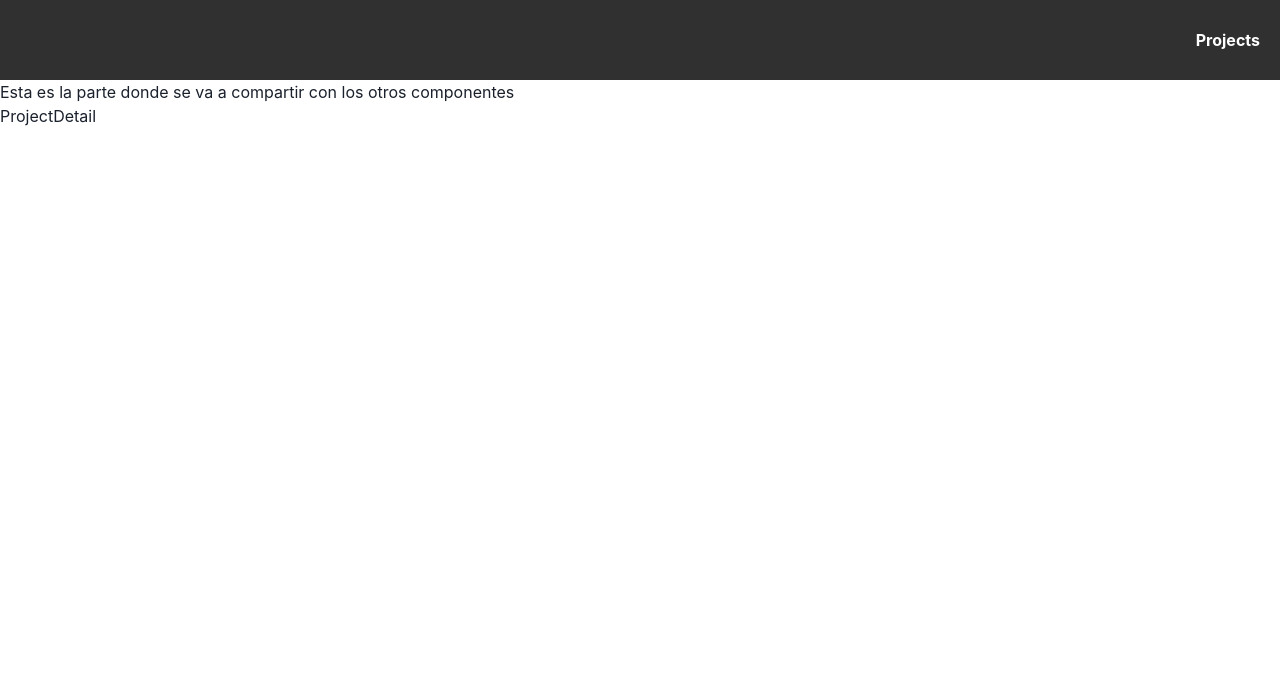
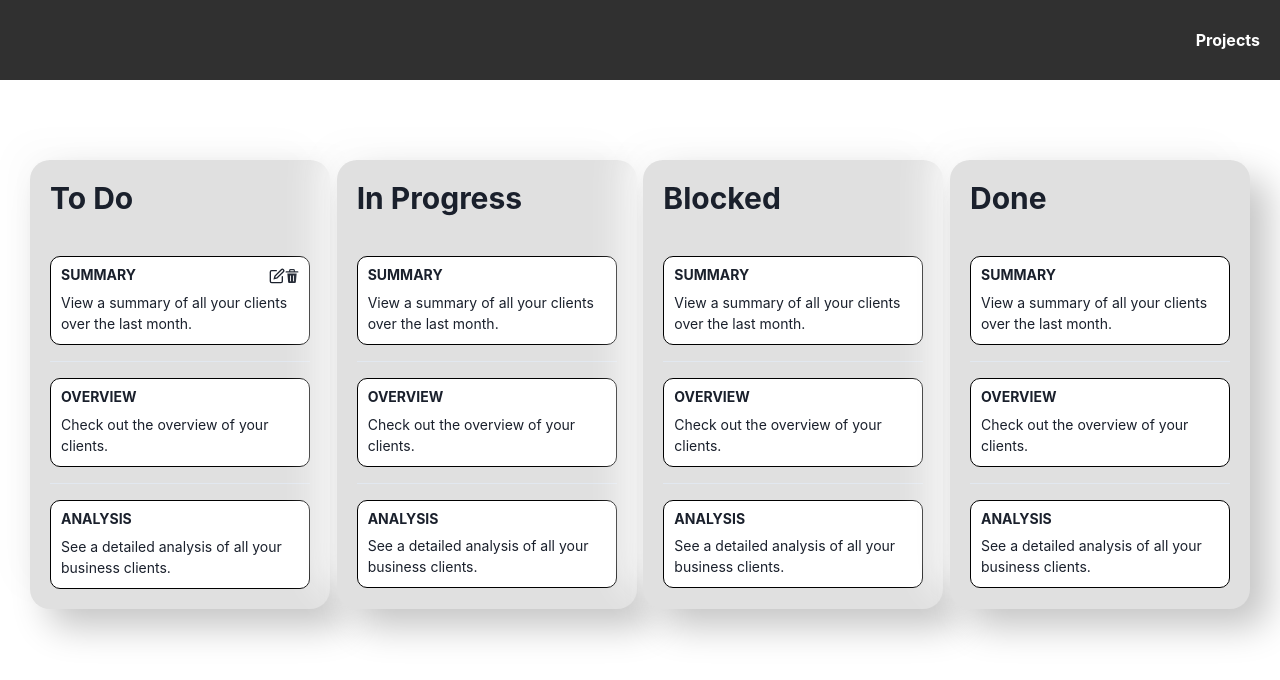
Before and after one commit to yorman-129/HackatonEafit, a React (Vite) app in the folder InnoHacks/: page /ProjectDetail in a window 1280 px wide. Shown: the top 680 px of the page. Built offline with nearby package versions, Linux system fonts and the light colour scheme.

Commit message:
diseño de home

```diff
--- a/InnoHacks/package.json
+++ b/InnoHacks/package.json
@@ -10,6 +10,7 @@
     "preview": "vite preview"
   },
   "dependencies": {
+    "@chakra-ui/icons": "^2.1.1",
     "@chakra-ui/react": "^2.8.1",
     "@emotion/react": "^11.11.1",
     "@emotion/styled": "^11.11.0",
--- a/InnoHacks/src/pages/Layout/Layout.jsx
+++ b/InnoHacks/src/pages/Layout/Layout.jsx
@@ -10,7 +10,6 @@ const Layout = () => {
             <a href='/'><img src="../../../public/favicon.ico" alt="" /></a>
             <a className='nav-container__projects' href="/Projects">Projects</a>
         </nav>
-        <div>Esta es la parte donde se va a compartir con los otros componentes</div>
         <Outlet/>
     </>
   )
--- a/InnoHacks/src/pages/ProjectDetail/ProjectDetail.jsx
+++ b/InnoHacks/src/pages/ProjectDetail/ProjectDetail.jsx
@@ -1,8 +1,204 @@
 import React from 'react'
+import './ProjectDetail.scss'
+import { Card, CardHeader, CardBody, Button, Heading, Stack, StackDivider, Text, FormControl, FormLabel, Input} from '@chakra-ui/react'
+import {
+  Modal,
+  ModalOverlay,
+  ModalContent,
+  ModalHeader,
+  ModalFooter,
+  ModalBody,
+  ModalCloseButton,
+  useDisclosure
+} from '@chakra-ui/react'
+import { EditIcon, DeleteIcon } from '@chakra-ui/icons'
 
 const ProjectDetail = () => {
+  const { isOpen, onOpen, onClose } = useDisclosure()
+  const initialRef = React.useRef(null)
+  const finalRef = React.useRef(null)
   return (
-    <div>ProjectDetail</div>
+
+    <>
+      <div className=''></div>
+      <div className='container-cards'>
+      <Card id='main-card'>
+        <CardHeader>
+          <Heading size='lg'>To Do</Heading>
+        </CardHeader>
+
+        <CardBody>
+          <Stack divider={<StackDivider />} spacing='4'>
+            <div className='task'>
+              <Heading size='xs' textTransform='uppercase' id='card-header'>
+                Summary
+                <div className='task-icons'>
+                  <button onClick={onOpen}><EditIcon boxSize={4}/></button>
+                  <button><DeleteIcon/></button>
+                  <Modal
+                    initialFocusRef={initialRef}
+                    finalFocusRef={finalRef}
+                    isOpen={isOpen}
+                    onClose={onClose}
+                  >
+                    <ModalOverlay />
+                    <ModalContent>
+                      <ModalHeader>Create your account</ModalHeader>
+                      <ModalCloseButton />
+                      <ModalBody pb={6}>
+                        <FormControl>
+                          <FormLabel>Nombre</FormLabel>
+                          <Input ref={initialRef} placeholder='First name' />
+                        </FormControl>
+
+                        <FormControl mt={4}>
+                          <FormLabel>Descirpción</FormLabel>
+                          <Input placeholder='Last name' />
+                        </FormControl>
+                      </ModalBody>
+
+                      <ModalFooter>
+                        <Button colorScheme='blue' mr={3}>
+                          Save
+                        </Button>
+                        <Button onClick={onClose}>Cancel</Button>
+                      </ModalFooter>
+                    </ModalContent>
+                  </Modal>
+                </div>
+              </Heading>
+              <Text pt='2' fontSize='sm'>
+                View a summary of all your clients over the last month.
+              </Text>
+            </div>
+            <div className='task'>
+              <Heading size='xs' textTransform='uppercase'>
+                Overview
+              </Heading>
+              <Text pt='2' fontSize='sm'>
+                Check out the overview of your clients.
+              </Text>
+            </div>
+            <div className='task'>
+              <Heading size='xs' textTransform='uppercase'>
+                Analysis
+              </Heading>
+              <Text pt='2' fontSize='sm'>
+                See a detailed analysis of all your business clients.
+              </Text>
+            </div>
+          </Stack>
+        </CardBody>
+      </Card>
+
+      <Card id='main-card'>
+        <CardHeader>
+          <Heading size='lg'>In Progress</Heading>
+        </CardHeader>
+
+        <CardBody>
+          <Stack divider={<StackDivider />} spacing='4'>
+            <div className='task'>
+              <Heading size='xs' textTransform='uppercase'>
+                Summary
+              </Heading>
+              <Text pt='2' fontSize='sm'>
+                View a summary of all your clients over the last month.
+              </Text>
+            </div>
+            <div className='task'>
+              <Heading size='xs' textTransform='uppercase'>
+                Overview
+              </Heading>
+              <Text pt='2' fontSize='sm'>
+                Check out the overview of your clients.
+              </Text>
+            </div>
+            <div className='task'>
+              <Heading size='xs' textTransform='uppercase'>
+                Analysis
+              </Heading>
+              <Text pt='2' fontSize='sm'>
+                See a detailed analysis of all your business clients.
+              </Text>
+            </div>
+          </Stack>
+        </CardBody>
+      </Card>
+      <Card id='main-card'>
+        <CardHeader>
+          <Heading size='lg'>Blocked</Heading>
+        </CardHeader>
+
+        <CardBody>
+          <Stack divider={<StackDivider />} spacing='4'>
+            <div className='task'>
+              <Heading size='xs' textTransform='uppercase'>
+                Summary
+              </Heading>
+              <Text pt='2' fontSize='sm'>
+                View a summary of all your clients over the last month.
+              </Text>
+            </div>
+            <div className='task'>
+              <Heading size='xs' textTransform='uppercase'>
+                Overview
+              </Heading>
+              <Text pt='2' fontSize='sm'>
+                Check out the overview of your clients.
+              </Text>
+            </div>
+            <div className='task'>
+              <Heading size='xs' textTransform='uppercase'>
+                Analysis
+              </Heading>
+              <Text pt='2' fontSize='sm'>
+                See a detailed analysis of all your business clients.
+              </Text>
+            </div>
+          </Stack>
+        </CardBody>
+      </Card>
+      <Card id='main-card'>
+        <CardHeader>
+          <Heading size='lg'>Done</Heading>
+        </CardHeader>
+
+        <CardBody>
+          <Stack divider={<StackDivider />} spacing='4'>
+            <div className='task'>
+              <Heading size='xs' textTransform='uppercase'>
+                Summary
+              </Heading>
+              <Text pt='2' fontSize='sm'>
+                View a summary of all your clients over the last month.
+              </Text>
+            </div>
+            <div className='task'>
+              <Heading size='xs' textTransform='uppercase'>
+                Overview
+              </Heading>
+              <Text pt='2' fontSize='sm'>
+                Check out the overview of your clients.
+              </Text>
+            </div>
+            <div className='task'>
+              <Heading size='xs' textTransform='uppercase'>
+                Analysis
+              </Heading>
+              <Text pt='2' fontSize='sm'>
+                See a detailed analysis of all your business clients.
+              </Text>
+            </div>
+          </Stack>
+        </CardBody>
+      </Card>
+
+
+    </div>
+    </>
+
+
   )
 }
 
--- /dev/null
+++ b/InnoHacks/src/pages/ProjectDetail/ProjectDetail.scss
@@ -0,0 +1,32 @@
+
+.container-cards{
+    display: flex;
+    justify-content: space-between;
+    padding-inline: 30px;
+    padding-top: 80px;
+}
+
+#main-card{
+    border-radius: 20px;
+    background: #e0e0e0;
+    box-shadow:  18px 18px 36px #c5c5c5,
+                -18px -18px 36px #fbfbfb;
+    width: 300px;
+}
+
+.task{
+    background-color: white;
+    border-radius: 10px;
+    padding: 10px;
+    border: 1px solid black;
+}
+
+#card-header{
+    display: flex;
+    justify-content: space-between;
+}
+
+#task-icons{
+    display: flex;
+    gap: 10px;
+}
```
Also changed, not shown: 1 other file (tests, documents, lock files or other folders).
